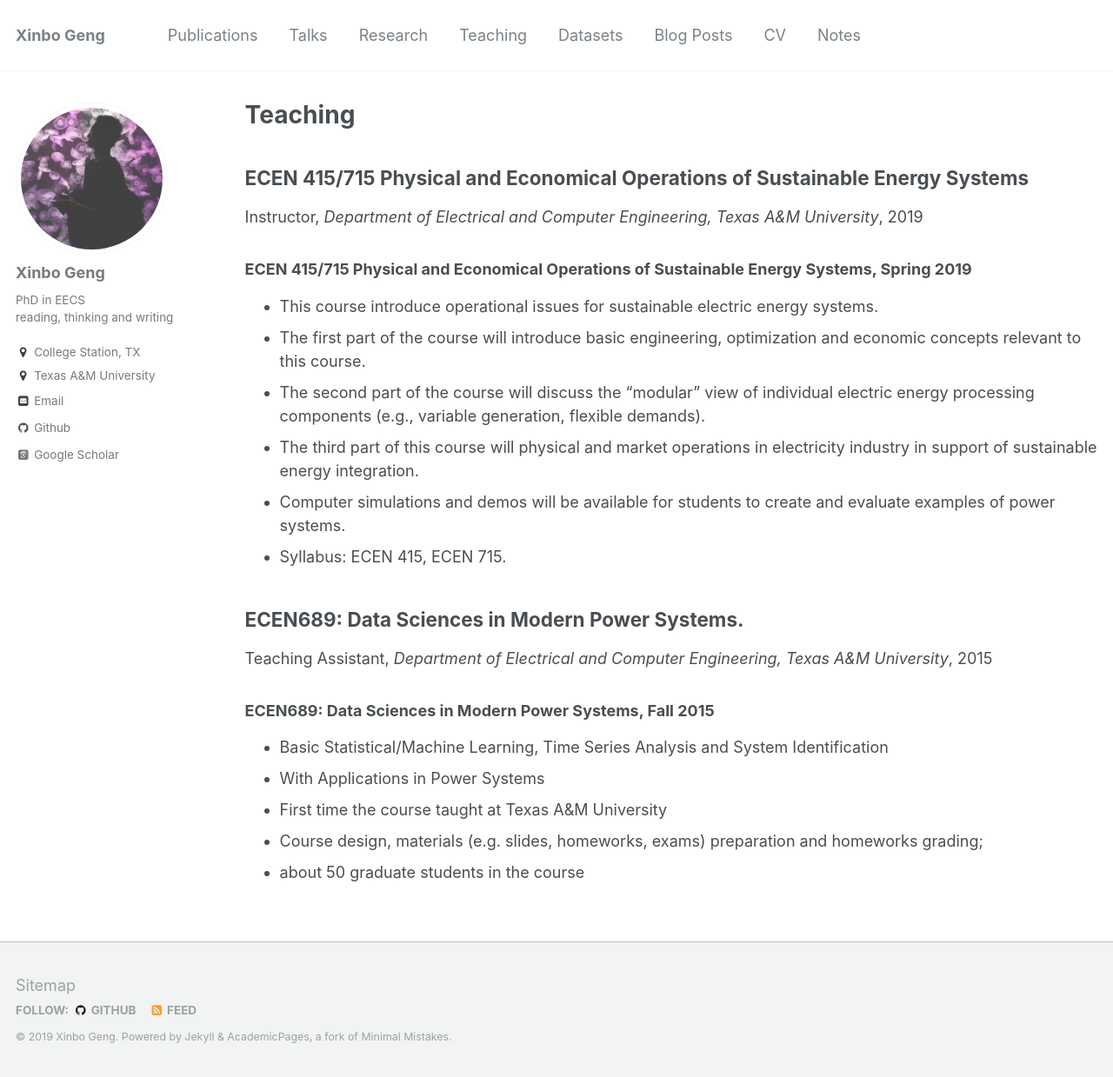
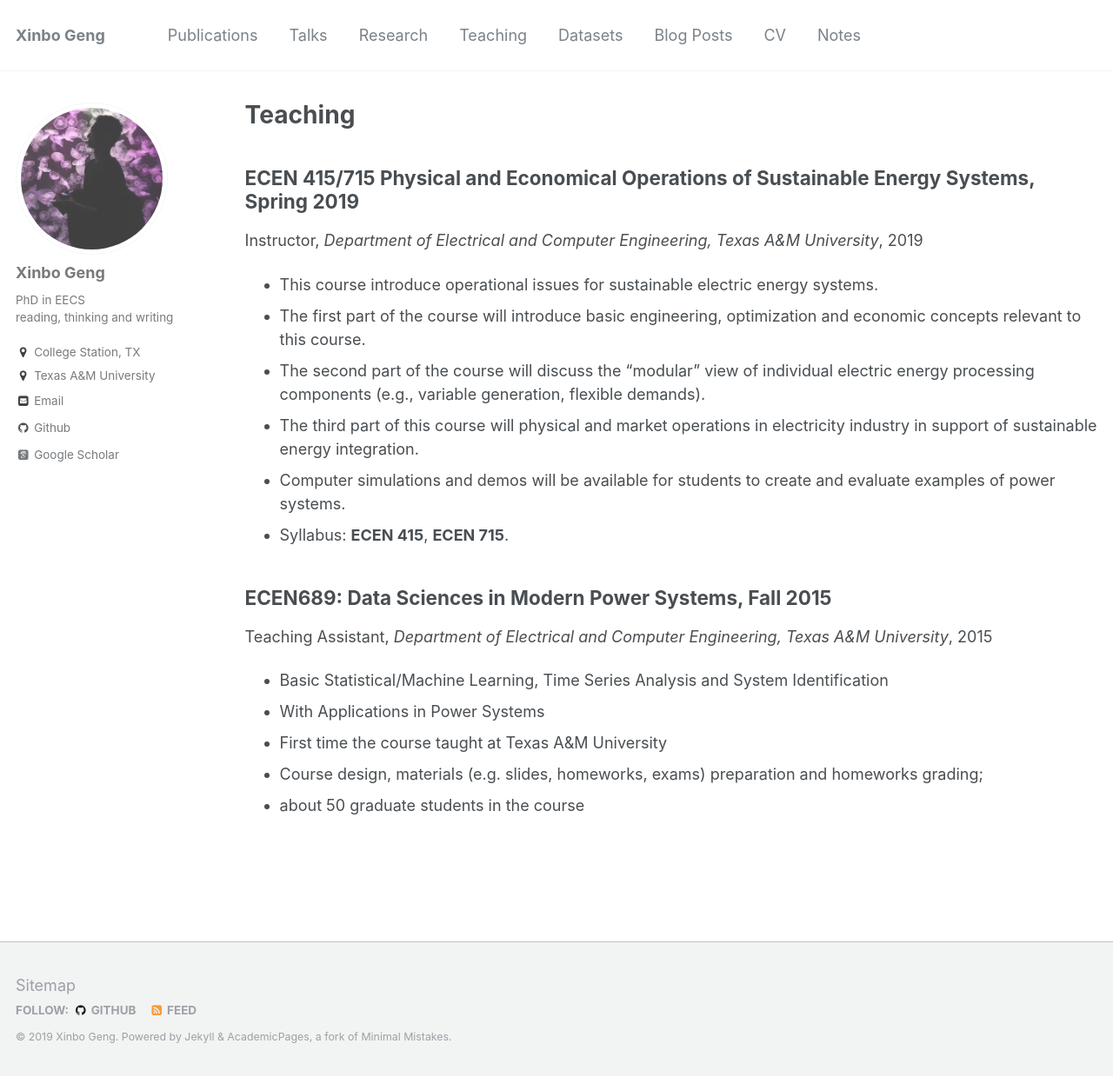
Before and after one commit to xb00dx/xb00dx.github.io, a Jekyll site: the page built from _pages/teaching.html, in a window 1280 px wide and 1239 px high. Shown: the whole window at 87% size. Built offline with Jekyll 4.4.1, drawn with Linux system fonts in a browser that asks for light colours; some web fonts are replaced.

Commit message:
minor modification on the teaching

```diff
--- a/_teaching/2015-Fall-DataScience.md
+++ b/_teaching/2015-Fall-DataScience.md
@@ -8,7 +8,6 @@ date: 2015-09-01
 location: "College Station, TX"
 ---
 
-### ECEN689: Data Sciences in Modern Power Systems, Fall 2015
 - Basic Statistical/Machine Learning, Time Series Analysis and System Identification
 - With Applications in Power Systems
 - First time the course taught at Texas A&M University
--- a/_teaching/2019-Spring-ECEN415715.md
+++ b/_teaching/2019-Spring-ECEN415715.md
@@ -8,13 +8,12 @@ date: 2019-01-12
 location: "College Station, TX"
 ---
 
-### ECEN 415/715 Physical and Economical Operations of Sustainable Energy Systems, Spring 2019
 - This course introduce operational issues for sustainable electric energy systems.
 - The first part of the course will introduce basic engineering, optimization and economic concepts relevant to this course.
 - The second part of the course will discuss the “modular” view of individual electric energy processing components (e.g., variable generation, flexible demands).
 - The third part of this course will physical and market operations in electricity industry in support of sustainable energy integration.
 - Computer simulations and demos will be available for students to create and evaluate examples of power systems.
-- Syllabus: [ECEN 415](http://xb00dx.github.io/files/Spring2019_ECEN415.pdf), [ECEN 715](http://xb00dx.github.io/files/Spring2019_ECEN715.pdf).
+- Syllabus: [<b>ECEN 415</b>](http://xb00dx.github.io/files/Spring2019_ECEN415.pdf), [<b>ECEN 715</b>](http://xb00dx.github.io/files/Spring2019_ECEN715.pdf).
 
 ### My role:
 - Graduate Teaching Fellow (as an instructor of the course).
```
Also changed, not shown: other parts of _teaching/2015-Fall-DataScience.md (+1 -1 lines), other parts of _teaching/2019-Spring-ECEN415715.md (+1 -1 lines).
